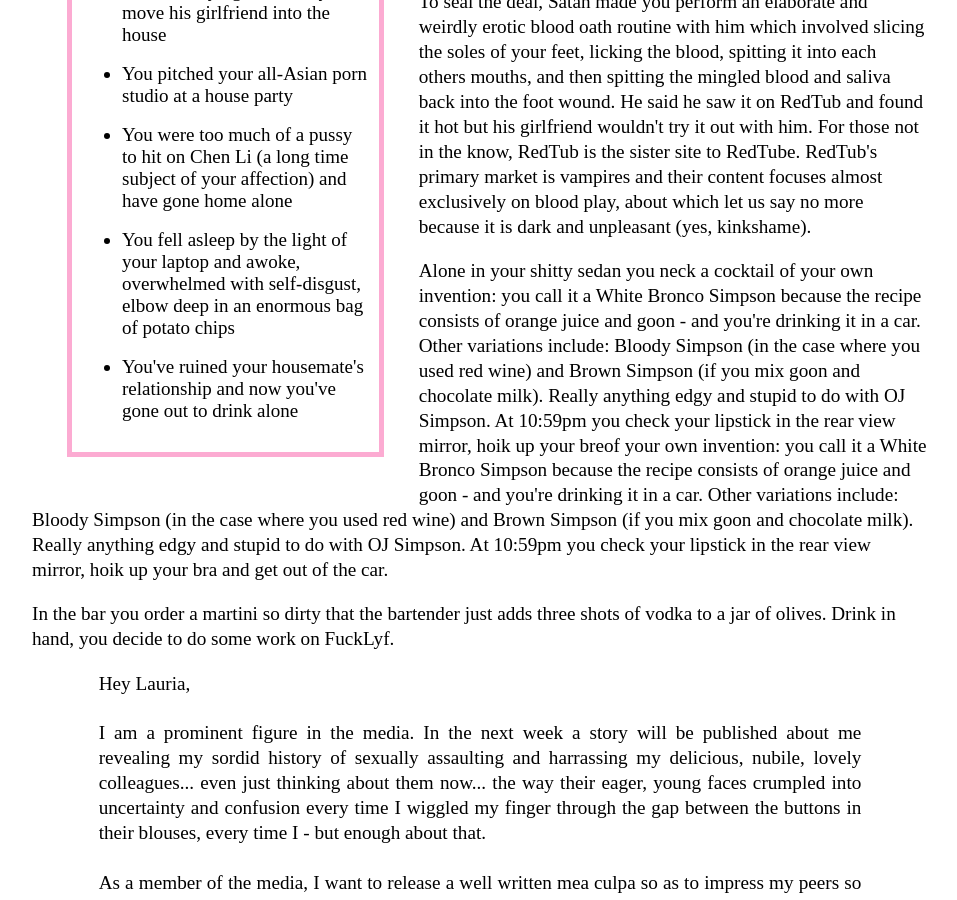
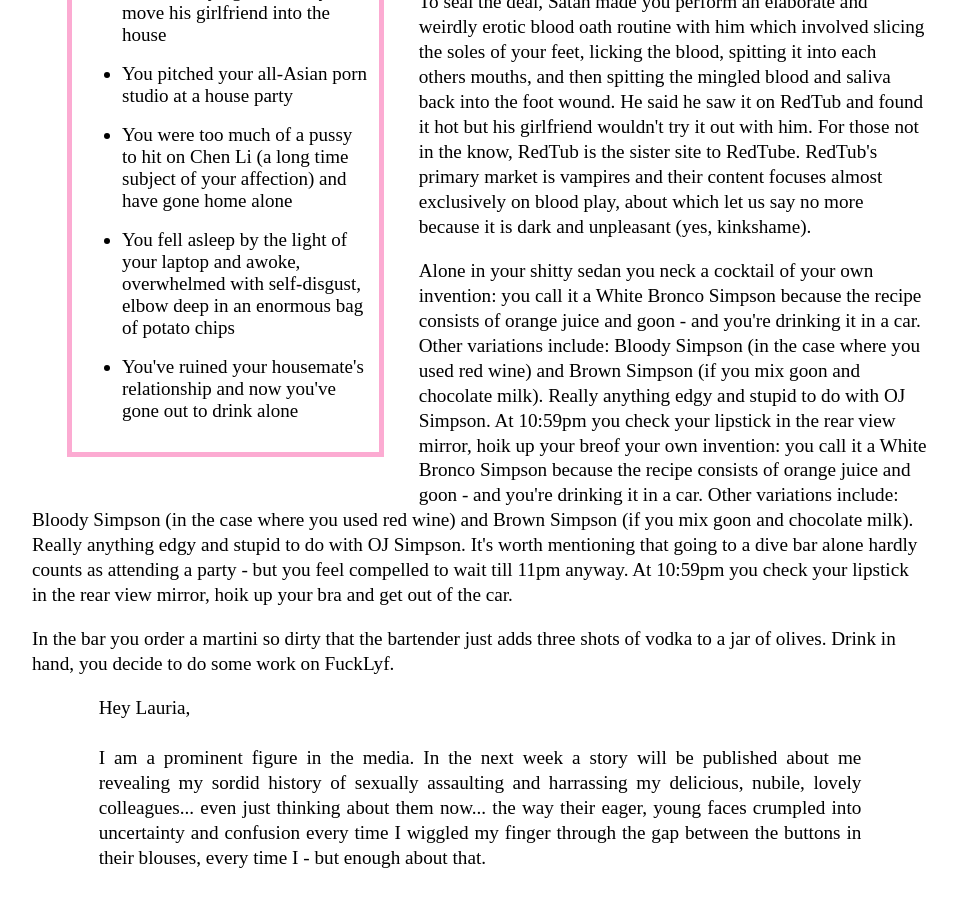
Before and after one commit to Pinelife/pinelife.github.io, a Jekyll site: the page Hellhole/Room10.html, which Jekyll copies as it is, in a window 1280 px wide and 900 px high, scrolled down 492 px. Shown: the whole window, without its empty margins (160-1117 px from the left). Built offline with Jekyll 4.4.1, drawn with Linux system fonts in a browser that asks for light colours.

Commit message:
Update Room10.html

```diff
--- a/Hellhole/Room10.html
+++ b/Hellhole/Room10.html
@@ -60,7 +60,8 @@ case where you used red wine) and Brown Simpson (if you mix goon and chocolate m
 stupid to do with OJ Simpson. At 10:59pm you check your lipstick in the rear view mirror, hoik up your breof your own invention: you call it a White Bronco Simpson because the recipe consists of
 orange juice and goon - and you're drinking it in a car. Other variations include: Bloody Simpson (in the
 case where you used red wine) and Brown Simpson (if you mix goon and chocolate milk). Really anything edgy and
-stupid to do with OJ Simpson. At 10:59pm you check your lipstick in the rear view mirror, hoik up your bra and
+stupid to do with OJ Simpson. It's worth mentioning that going to a dive bar alone hardly counts as attending a party - but
+you feel compelled to wait till 11pm anyway. At 10:59pm you check your lipstick in the rear view mirror, hoik up your bra and
 get out of the car.
 </p>
 <p>
```
